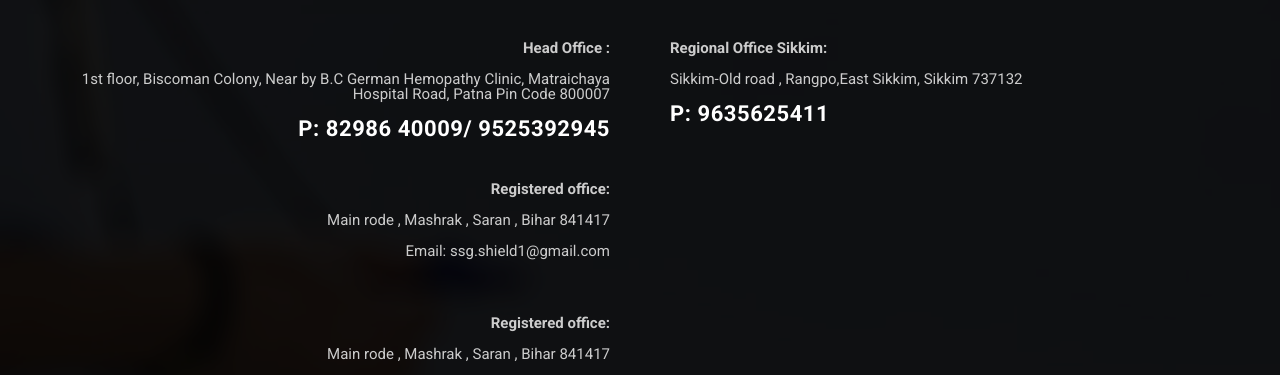
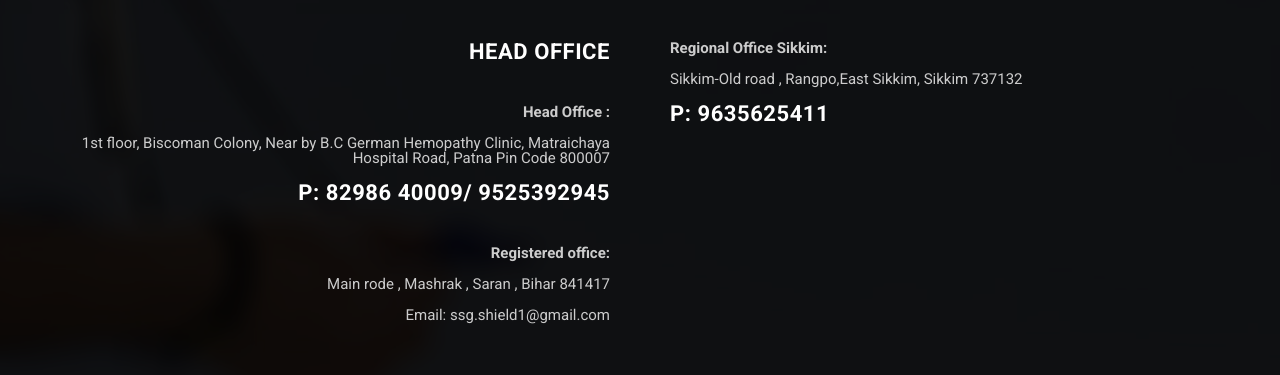
Before and after one commit to Arjunsah454/SSLSECURITY, a plain HTML site: page index.html in a window 1280 px wide. Shown: the part 5420-5795 px from the top of the page. Drawn offline with Linux system fonts and the light colour scheme.

Commit message:
Update index.html

```diff
--- a/index.html
+++ b/index.html
@@ -622,6 +622,7 @@
                 <div class="row" >
                   <div class="col-sm-6">
                     <div class="footer-main-section footer-main-section_left">
+                    <div class="footer__contact footer__contact_lg">Head Office</div><br>
                      <div class="footer__contact"><strong>Head Office :</strong></div>
                       <div class="footer__contact">1st floor, Biscoman Colony, Near by B.C German Hemopathy Clinic, Matraichaya Hospital Road, Patna  Pin Code 800007 </div>
                       <div class="footer__contact footer__contact_lg">P: 82986 40009/ 9525392945</div><br>
@@ -629,10 +630,7 @@
                       <div class="footer__contact">Main rode , Mashrak , Saran , Bihar  841417 </div>
                       <div class="footer__contact">Email:  ssg.shield1@gmail.com</div>
                     </div>
-                     <div class="footer-main-section footer-main-section_left">
-                     <div class="footer__contact"><strong>Registered office:</strong></div>
-                      <div class="footer__contact">Main rode , Mashrak , Saran , Bihar  841417 </div>
-                    </div>
+
                   </div>
                   <div class="col-sm-6">
                     <div class="footer-main-section footer-main-section_right">
```
